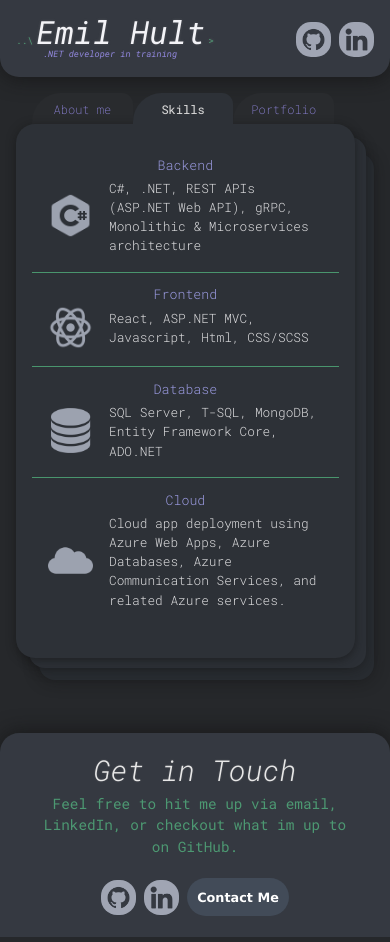
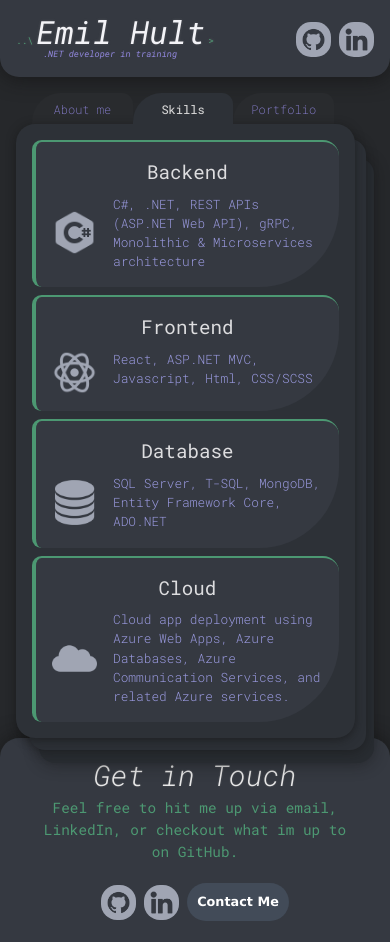
Before and after one commit to mutenJanken/Portfolio-EmilHult, a React (Vite) app: page /skills in a window 390 px wide. Built offline with nearby package versions, Linux system fonts and the light colour scheme.

Commit message:
New style on skills section

```diff
--- a/src/components/Skills.jsx
+++ b/src/components/Skills.jsx
@@ -12,7 +12,9 @@ function Skills() {
       <div className="card-under-two">UNDER2</div>
       <section>
         {/* BACKEND */}
+        <div className="skill-type-container">
           <div className="skill-type-wrapper">
+            <div className="skill-type">
               <h5 className="skill-top-h5">Backend</h5>
             </div>
             <div className="skill-wrapper">
@@ -23,9 +25,11 @@ function Skills() {
                 C#, .NET, REST APIs (ASP.NET Web API), gRPC, Monolithic & Microservices architecture
               </p>
             </div>
+          </div>
 
           {/* FRONTEND*/}
           <div className="skill-type-wrapper">
+            <div className="skill-type">
               <h5 className="skill-h5">Frontend</h5>
             </div>
             <div className="skill-wrapper">
@@ -34,9 +38,11 @@ function Skills() {
               </div>
               <p className="skill-description">React, ASP.NET MVC, Javascript, Html, CSS/SCSS</p>
             </div>
+          </div>
 
           {/* DATABASE */}
           <div className="skill-type-wrapper">
+            <div className="skill-type">
               <h5 className="skill-h5">Database</h5>
             </div>
             <div className="skill-wrapper">
@@ -45,19 +51,23 @@ function Skills() {
               </div>
               <p className="skill-description">SQL Server, T-SQL, MongoDB, Entity Framework Core, ADO.NET</p>
             </div>
+          </div>
 
           {/* CLOUD */}
           <div className="skill-type-wrapper">
+            <div className="skill-type">
               <h5 className="skill-h5">Cloud</h5>
             </div>
             <div className="skill-wrapper bottom">
               <div className="logo-wrapper">
                 <img className="logo" src={CloudLogo} alt="cloud logo" />
               </div>
-          <p className="skill-description">
+              <p className="skill-description bottom">
                 Cloud app deployment using Azure Web Apps, Azure Databases, Azure Communication Services, and
                 related Azure services.
               </p>
+            </div>
+          </div>
         </div>
       </section>
     </div>
--- a/src/index.scss
+++ b/src/index.scss
@@ -225,7 +225,7 @@ section {
   @media screen and (max-width: 768px) {
     margin: 0 2.2rem 0 1rem;
     width: 100%;
-    padding: 2rem 1rem;
+    padding: 1rem 1rem;
   }
 }
 
@@ -565,11 +565,15 @@ section {
 
 .skill-wrapper {
   display: flex;
-  padding: 0 1rem 0 1rem;
-  border-bottom: 0.5px solid #66faa47e;
+  padding: 0.5rem 1rem 1rem 1rem;
 
   &.bottom {
     border: none;
+    padding-bottom: 1rem 0;
+  }
+
+  @media screen and (max-width: 768px) {
+    // border-bottom: 0.5px solid #66faa47e;
   }
 }
 
@@ -583,24 +587,61 @@ section {
 .logo {
   width: 45px;
   height: 45px;
-  margin: 0rem 0 1rem 0;
+  margin: 0rem 0 0rem 0;
   filter: invert(90%) sepia(30%) saturate(320%) hue-rotate(185deg) opacity(60%);
 }
 
+.skill-type-container {
+  display: flex;
+  justify-content: center;
+  align-items: center;
+  flex-direction: column;
+  gap: 0.5rem;
+  // margin: 0 8rem;
+
+  @media screen and (max-width: 768px) {
+    flex-direction: column;
+    margin: 0;
+    gap: 0.5rem;
+  }
+}
+
 .skill-type-wrapper {
+  background-color: #353941;
+  border-radius: 1rem;
+  border-left: 5px solid #66faa47e;
+  border-right: 5px solid #66faa47e;
+
+  @media screen and (max-width: 768px) {
+    border-top-left-radius: 0.6rem;
+    border-bottom-left-radius: 0.6rem;
+    border-top-right-radius: 1rem;
+    border-bottom-right-radius: 5rem;
+    border-top: 2px solid #66faa47e;
+    border-left: 4px solid #66faa47e;
+
+    border-right: none;
+  }
+}
+
+.skill-type {
   display: flex;
   justify-content: start;
   margin-left: 4.7rem;
 
   .skill-top-h5 {
-    color: rgb(153, 153, 222);
-    margin: 0rem 0 0 0;
-    font-weight: 300;
+    font-size: 1.2rem;
+    color: rgb(221, 221, 223);
+    // color: rgb(153, 153, 222);
+    margin: 1rem 0 0 0;
+    font-weight: 400;
   }
   .skill-h5 {
-    color: rgb(153, 153, 222);
-    margin: 0.8rem 0 0 0;
-    font-weight: 300;
+    font-size: 1.2rem;
+    color: rgb(221, 221, 223);
+    // color: rgb(153, 153, 222);
+    margin: 1rem 0 0 0;
+    font-weight: 400;
   }
 
   @media screen and (max-width: 768px) {
@@ -610,8 +651,19 @@ section {
 }
 
 .skill-description {
-  font-size: 0.8rem;
+  font-size: 1rem;
   font-weight: 300;
-  color: rgb(221, 221, 223);
-  margin: 0.2rem 0 1rem 0;
+  // color: rgb(221, 221, 223);
+  color: rgb(153, 153, 222);
+  width: 40rem;
+  margin: 0rem 0 0rem 0;
+
+  &.bottom {
+    margin-bottom: 0;
+  }
+
+  @media screen and (max-width: 768px) {
+    font-size: 0.8rem;
+    width: 100%;
+  }
 }
```
Lines whose indentation alone changed are shown as unchanged.
